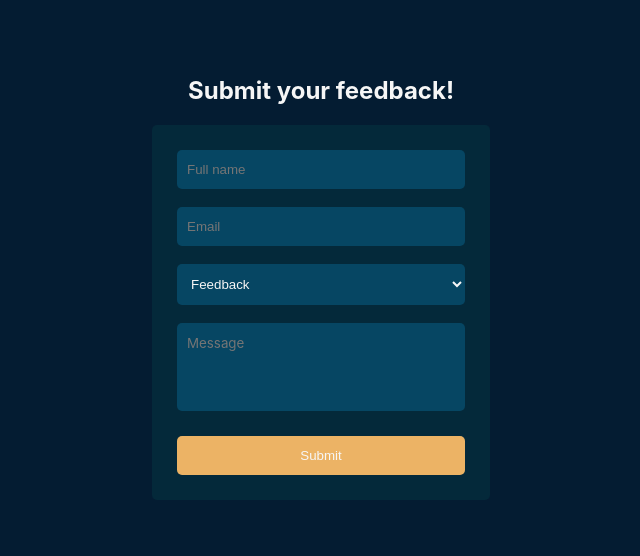
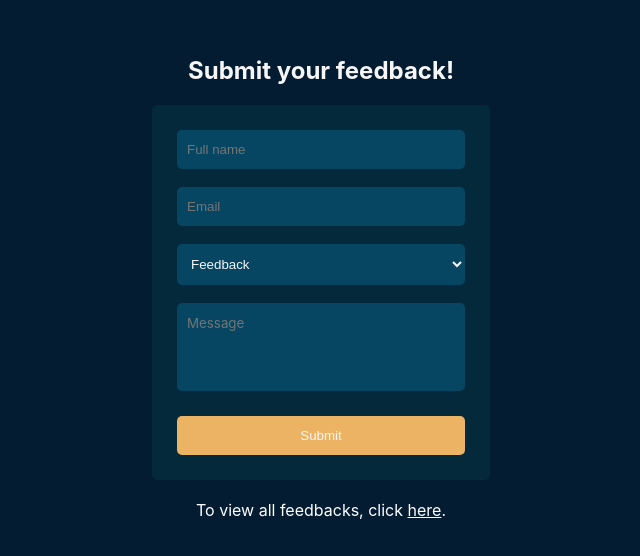
Before and after one commit to Muntasir2001/feedback-app, a Next.js app: page / in a window 1280 px wide. Shown: the part 112-668 px from the top of the page, without its empty margins (319-959 px from the left). Built offline with nearby package versions, Linux system fonts and the light colour scheme.

Commit message:
added link at the bottom to all feedbacks

```diff
--- a/components/FeedbackFormSection.js
+++ b/components/FeedbackFormSection.js
@@ -3,13 +3,7 @@ import styled from 'styled-components';
 import FeedbackFormTitle from './FeedbackFormTitle';
 import FeedbackForm from './FeedbackForm';
 
-const Parent = styled.div`
-	display: flex;
-	flex-direction: column;
-	align-items: center;
-	justify-content: center;
-	height: 100vh;
-`;
+const Parent = styled.div``;
 
 const FeedbackFormSection = (props) => {
 	return (
--- a/components/FeedbackFormTitle.js
+++ b/components/FeedbackFormTitle.js
@@ -2,6 +2,7 @@ import styled from 'styled-components';
 
 const Parent = styled.div`
 	color: var(--white-color);
+	text-align: center;
 `;
 
 const FeedbackFormTitle = () => {
--- a/pages/index.js
+++ b/pages/index.js
@@ -1,6 +1,28 @@
 import Head from 'next/head';
 
 import FeedbackFormSection from '../components/FeedbackFormSection';
+import styled from 'styled-components';
+import Link from 'next/link';
+
+const Parent = styled.div`
+	height: 100vh;
+	display: flex;
+	flex-direction: column;
+	align-items: center;
+	justify-content: center;
+
+	.all-feedback-link-div {
+		margin-top: 20px;
+		color: #fff;
+
+		a {
+			&:link,
+			&:visited {
+				color: #fff;
+			}
+		}
+	}
+`;
 
 export default function Home(props) {
 	return (
@@ -8,7 +30,15 @@ export default function Home(props) {
 			<Head>
 				<title>Feedback | Home</title>
 			</Head>
-			<FeedbackFormSection />
+			<Parent>
+				<FeedbackFormSection />
+				<div className='all-feedback-link-div'>
+					<p>
+						To view all feedbacks, click{' '}
+						<Link href='/feedback'>here</Link>.
+					</p>
+				</div>
+			</Parent>
 		</>
 	);
 }
```
